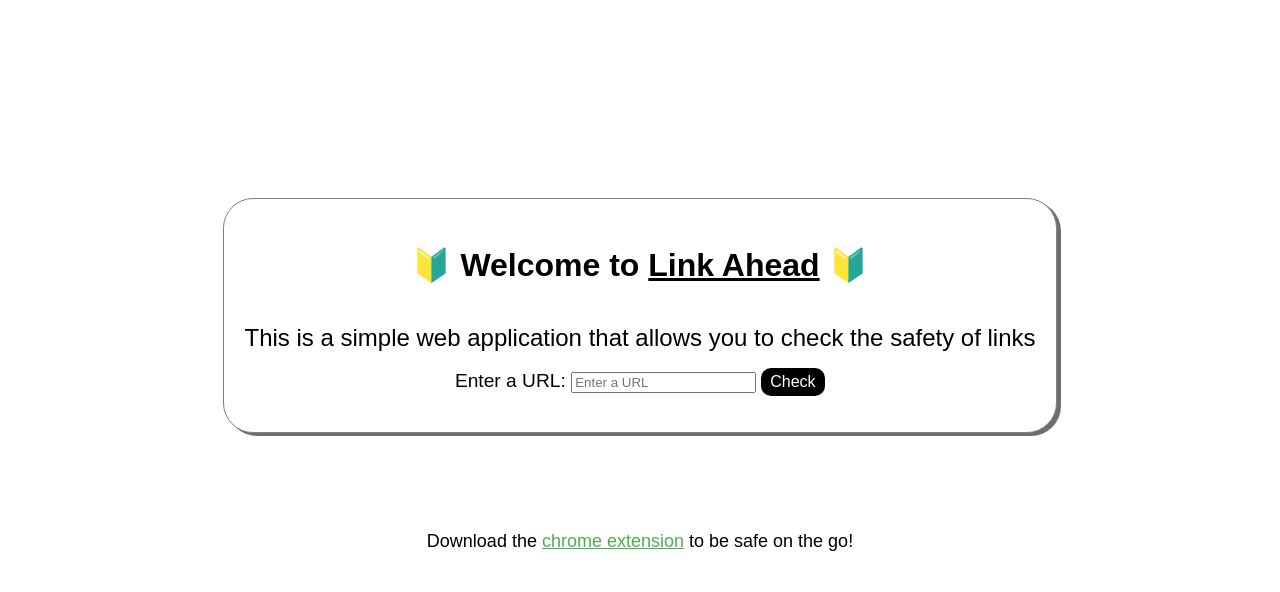
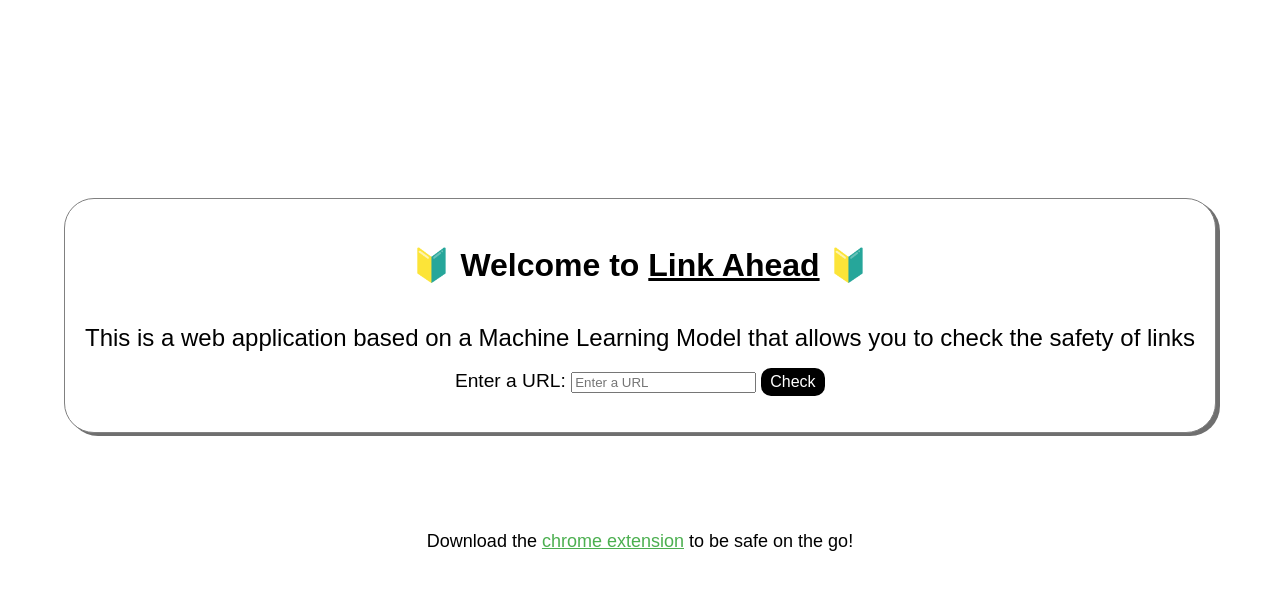
Before and after one commit to oZep/uOttaHack6-Link-Ahead, a Flask app: page / in a window 1280 px wide. Shown: the top 592 px of the page. Run offline with Flask 3, Linux system fonts and the light colour scheme; parts of the project's set-up code (start-up, migrations or seed data) failed here and were passed over.

Commit message:
added more detail

```diff
--- a/templates/index.html
+++ b/templates/index.html
@@ -138,7 +138,7 @@
 <div class="midlane">
    <div class="container">
        <h2 class="title">🔰 Welcome to <u>Link Ahead</u> 🔰</h2>
-       <p class="description">This is a simple web application that allows you to check the safety of links</p>
+       <p class="description">This is a web application based on a Machine Learning Model that allows you to check the safety of links</p>
         <form action="/api" method="POST" id="urlForm">
               <label for="url">Enter a URL: </label>
               <input type="text" name="url" placeholder="Enter a URL" required>
```
